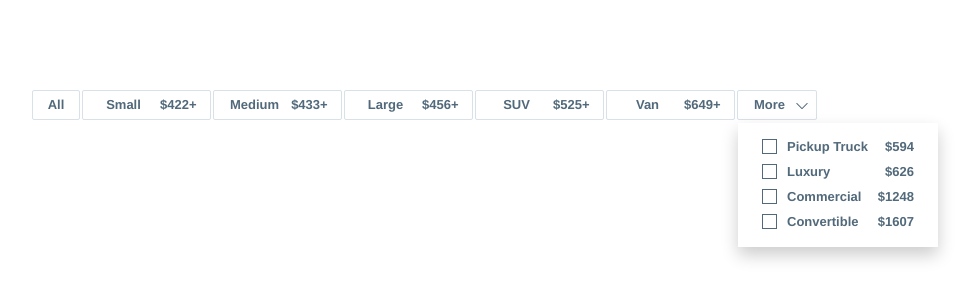
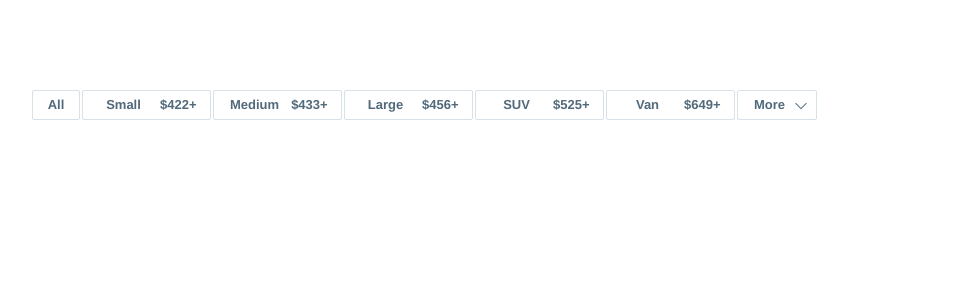
Before and after one commit to edgnav/Recruitment-tasks, a React (Create React App) app in the folder KAYAK/simple-filter/: page / in a window 1280 px wide. Shown: the part 72-372 px from the top of the page, without its empty margins (0-975 px from the left). Built offline with nearby package versions, Linux system fonts and the light colour scheme.

Commit message:
working example

```diff
--- a/KAYAK/simple-filter/src/components/AllButtons.js
+++ b/KAYAK/simple-filter/src/components/AllButtons.js
@@ -3,7 +3,6 @@ import './AllButtonsStyle.css';
 import FirstButton from './singleButtons/FirstButton';
 import MiddleButton from './singleButtons/MiddleButton';
 import MoreButton from './singleButtons/MoreButton';
-import { Button } from 'react-bootstrap';
 
 const AllButtons = () => {
   return (
--- a/KAYAK/simple-filter/src/components/singleButtons/FirstButton.js
+++ b/KAYAK/simple-filter/src/components/singleButtons/FirstButton.js
@@ -1,12 +1,9 @@
 import './buttons.scss';
-import { useState } from 'react';
 import { useDispatch, useSelector } from 'react-redux';
 import { setSelectedAllButton } from './ButtonsSlice';
 const FirstButton = () => {
-  //const [isActive, setactive] = useState(0);
   const dispatch = useDispatch();
   const isActive = useSelector((state) => state.buttonsReducer.allButton);
-  const ntr = 0;
   const handleChange = () => {
     isActive === 1
       ? dispatch(setSelectedAllButton(0))
--- a/KAYAK/simple-filter/src/components/singleButtons/MiddleButton.js
+++ b/KAYAK/simple-filter/src/components/singleButtons/MiddleButton.js
@@ -1,4 +1,3 @@
-import { useState } from 'react';
 import './buttons.scss';
 import { useDispatch, useSelector } from 'react-redux';
 import { setSelectedMiddleButton } from './ButtonsSlice';
@@ -11,8 +10,6 @@ const MiddleButton = ({ title, price, nth }) => {
     isActive === 1
       ? dispatch(setSelectedMiddleButton({ nth: nth, action: 0 }))
       : dispatch(setSelectedMiddleButton({ nth: nth, action: 1 }));
-
-    console.log(isActive);
   };
   return (
     <button
--- a/KAYAK/simple-filter/src/components/singleButtons/MoreButton.js
+++ b/KAYAK/simple-filter/src/components/singleButtons/MoreButton.js
@@ -1,5 +1,4 @@
 import React, { useState } from 'react';
-import { DropdownButton, Dropdown } from 'react-bootstrap';
 import { useDispatch, useSelector } from 'react-redux';
 import { setSelectedCheckbox } from './ButtonsSlice';
 
@@ -22,29 +21,22 @@ const dropdownItems = [
   },
 ];
 const MoreButton = () => {
-  const [rotate, setRotate] = useState(false);
   const dispatch = useDispatch();
+  const [focus, setFocus] = useState(false);
   const checked = useSelector(
     (state) => state.buttonsReducer.dropDown1CheckBoxes
   );
-  const handleChange = () => {
-    rotate ? setRotate(false) : setRotate(true);
-  };
+
   const handleChangeCheckBox = (key) => {
     checked[key] === 1
       ? dispatch(setSelectedCheckbox({ nth: key, action: 0 }))
       : dispatch(setSelectedCheckbox({ nth: key, action: 1 }));
   };
   return (
-    <div className="dropdown">
-      <button
-        className="more-button"
-        onMouseOver={handleChange}
-        onMouseOut={handleChange}
-      >
-        <div className="more-button-container">
+    <div onBlur={() => setFocus(false)} className="more-button-container">
+      <button className="more-button" onFocus={() => setFocus(true)}>
         <div style={{ float: 'left', marginLeft: '16px' }}>More</div>
-          <div className={rotate ? 'rotate' : ''}>
+        <div className="rotate">
           <svg
             xmlns="http://www.w3.org/2000/svg"
             width="14"
@@ -63,8 +55,6 @@ const MoreButton = () => {
             />
           </svg>
         </div>
-        </div>
-
         <div className="dropdown-content">
           {dropdownItems.map((item, key) => {
             return (
--- a/KAYAK/simple-filter/src/components/singleButtons/buttons.scss
+++ b/KAYAK/simple-filter/src/components/singleButtons/buttons.scss
@@ -70,13 +70,10 @@ $fontFamily: Helvetica Neue;
   color: white;
 }
 //the last button (more)
-.more-button-container {
-  display: inline-block;
-  width: 80px;
-}
+
 .more-button {
   background-color: $inactiveBackgroundColor;
-  width: 80px;
+  min-width: 80px;
   height: $buttonsHeight;
   border-radius: 2px;
   color: $inactiveButtonFontColor;
@@ -87,23 +84,25 @@ $fontFamily: Helvetica Neue;
   border: 1px solid #d9e1e8;
   margin-left: $space3;
   font-family: $fontFamily;
+  display: inline-block;
 }
-.more-button:hover {
+.more-button:focus {
   background-color: $activeBackgroundColor;
   color: $activeButtonFontColor;
 }
-
 .rotate {
+  transform: none;
+}
+.more-button:focus .rotate {
   transform: rotate(180deg) scaleX(-1);
 }
-.dropdown {
-  position: relative;
-  display: inline-block;
-  padding-bottom: 15px;
+
+.more-button-container {
+  height: 30px;
 }
 .dropdown-content {
   margin-top: 10px;
-  display: block;
+  display: none;
   position: absolute;
   background-color: white;
   width: 200px;
@@ -112,7 +111,7 @@ $fontFamily: Helvetica Neue;
   z-index: 1;
   color: $inactiveButtonFontColor;
 }
-.dropdown:hover .dropdown-content {
+.more-button:focus .dropdown-content {
   display: block;
 }
 
@@ -163,3 +162,7 @@ input[type='checkbox'] {
 .dropdown-price {
   margin-left: auto;
 }
+.selected {
+  font-size: 10px;
+  flex-wrap: wrap;
+}
```
Lines whose indentation alone changed are shown as unchanged.
